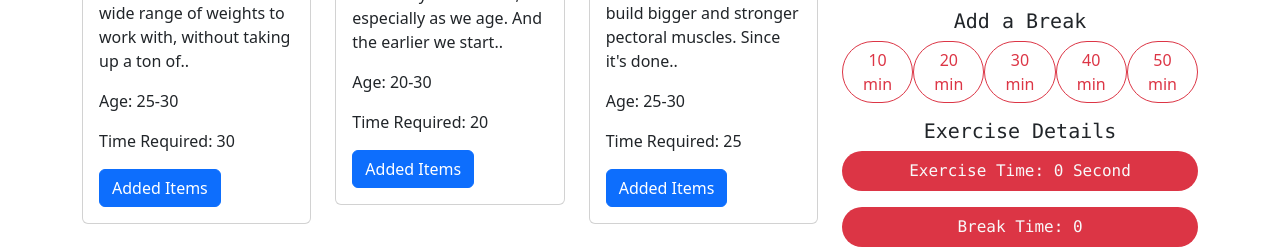
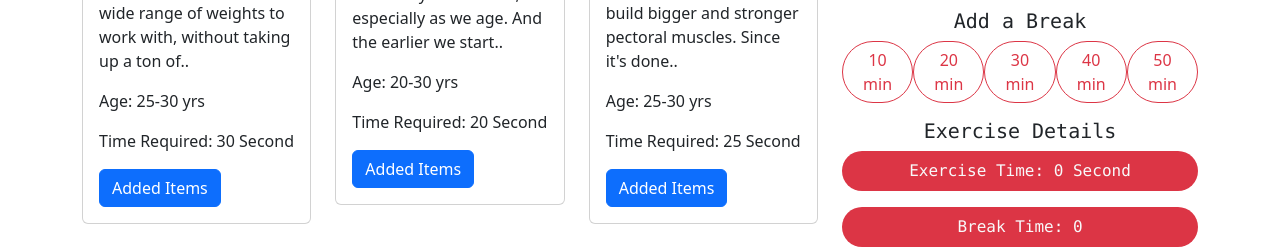
Before and after one commit to mkador/muscle-fit, a React (Create React App) app: page / in a window 1280 px wide. Shown: the part 488-737 px from the top of the page. Built offline with nearby package versions, Linux system fonts and the light colour scheme.

Commit message:
some missing coded

```diff
--- a/src/App.js
+++ b/src/App.js
@@ -1,4 +1,4 @@
-import logo from './logo.svg';
+
 import './App.css';
 import Header from './Components/Header/Header';
 import '../node_modules/bootstrap/dist/css/bootstrap.min.css';
--- a/src/Components/Activities-Items/ActivitiesItems.js
+++ b/src/Components/Activities-Items/ActivitiesItems.js
@@ -14,8 +14,8 @@ const ActivitiesItems = ({item,addTime}) => {
             <div className="card-body">
             <h5 className="card-title">{name}</h5>
             <p className="card-text">{about}</p>
-            <p>Age: {age}</p>
-            <p>Time Required: {timeRequired}</p>
+            <p>Age: {age} yrs</p>
+            <p>Time Required: {timeRequired} Second</p>
             <button onClick={()=>addTime(timeRequired)} className="btn btn-primary">Added Items</button>
            </div>
           </div>
```
